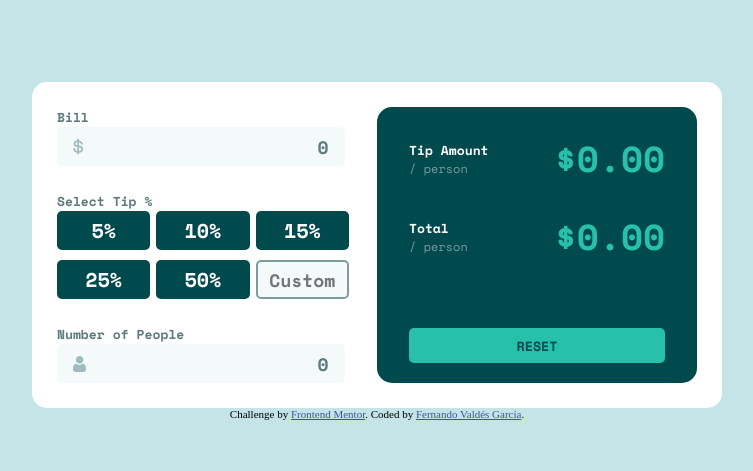
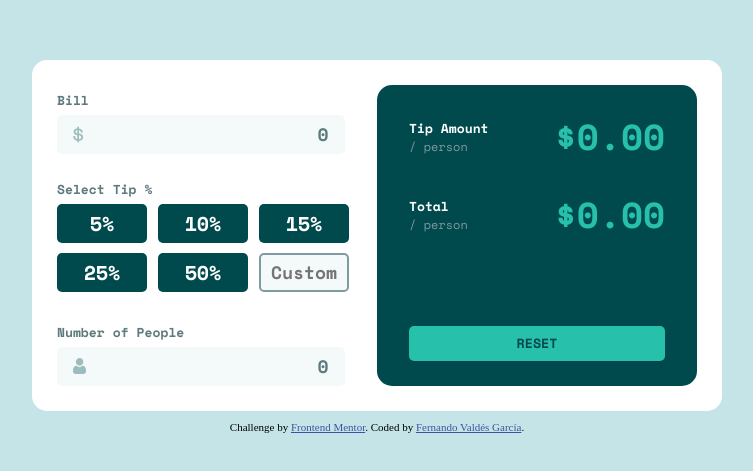
Before and after one commit to fvaldes0109/FM-Tip-Calculator-App, a React (Create React App) app: page / in a window 1280 px wide. Shown: the part 149-620 px from the top of the page, without its empty margins (263-1016 px from the left). Built offline with nearby package versions, Linux system fonts and the light colour scheme.

Commit message:
Fix margins

```diff
--- a/public/index.html
+++ b/public/index.html
@@ -12,7 +12,7 @@
   <title>Frontend Mentor | Tip calculator app</title>
 
   <style>
-    .attribution { font-size: 11px; text-align: center; }
+    .attribution { font-size: 11px; text-align: center; margin: 10px; }
     .attribution a { color: hsl(228, 45%, 44%); }
   </style>
 </head>
--- a/src/App.css
+++ b/src/App.css
@@ -102,7 +102,7 @@ input {
 .grid-container {
     display: grid;
     grid-template-columns: repeat(3, 1fr);
-    gap: 10px;
+    gap: 10px 15px;
 }
 
 .tip-input::placeholder {
@@ -160,7 +160,7 @@ input {
 button {
     width: 100%;
     position: relative;
-    top: 40px;
+    top: 60px;
     height: 35px;
     color: hsl(183, 100%, 15%);
     background-color: hsl(172, 67%, 45%);
@@ -176,3 +176,7 @@ button:hover {
 button:active {
     background-color: hsl(185, 41%, 84%);
 }
+
+.fieldname {
+    margin: 5px 0;
+}
```
